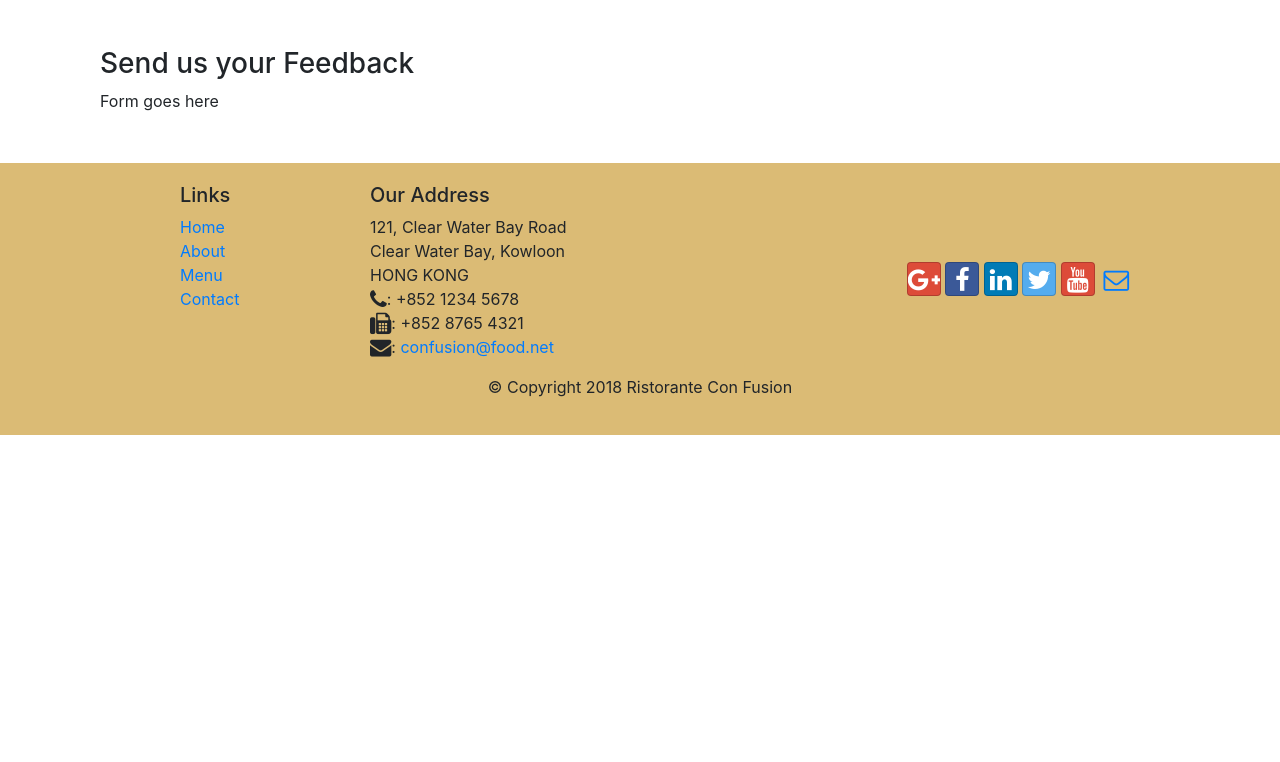
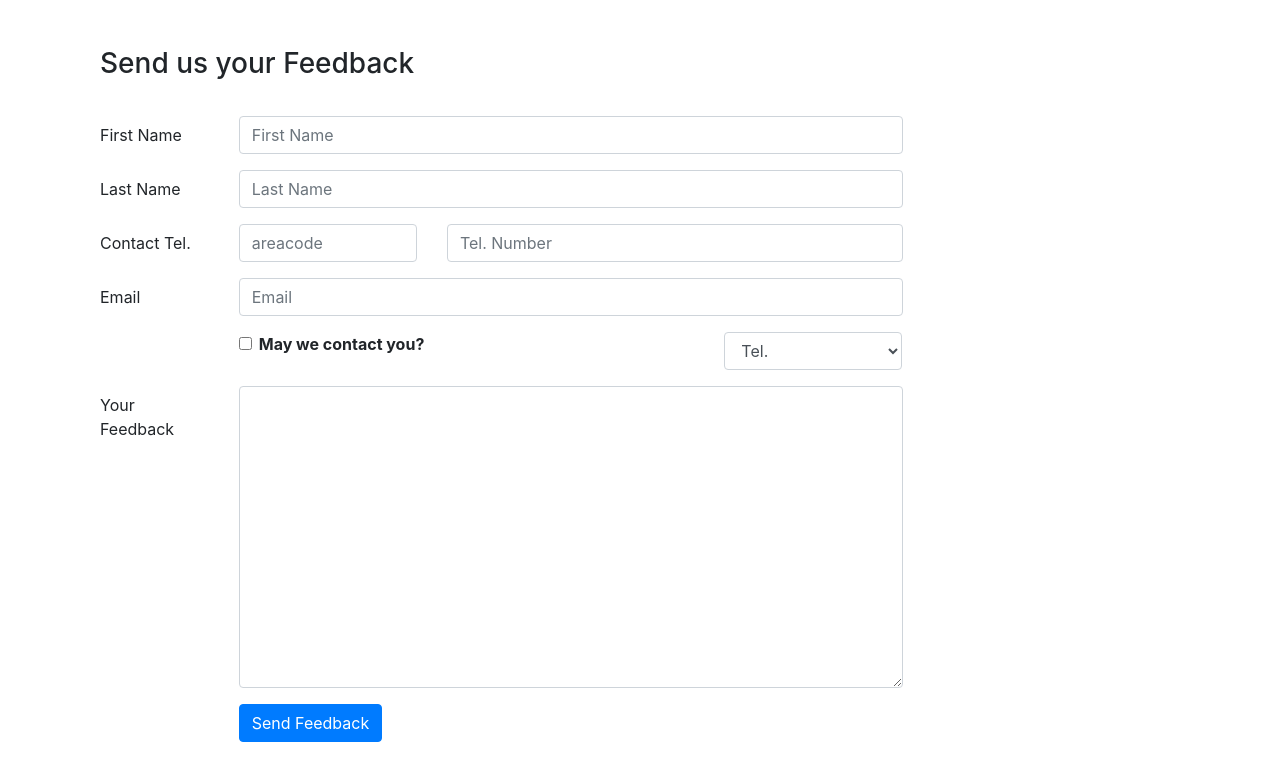
Before and after one commit to Zipep/Bootstrap4-course, a website: page contactus.html in a window 1280 px wide. Shown: the part 739-1501 px from the top of the page. Before the commit the page ends 1174 px from the top, so only its background shows below. Drawn offline with nearby package versions, Linux system fonts and the light colour scheme.

Commit message:
Adding Forms

```diff
--- a/contactus.html
+++ b/contactus.html
@@ -87,12 +87,70 @@
             </div>
         </div>
 
-        <div class="row row-content">
+        <div class="row row-content row-content-feedback">
            <div class="col-12">
               <h3>Send us your Feedback</h3>
            </div>
+
             <div class="col-12 col-md-9">
-                Form goes here
+                <form>
+                    <div class="form-group row">
+                        <label for="firstname" class="col-md-2 col-form-label">First Name</label>
+                        <div class="col-md-10">
+                            <input type="text" class="form-control" id="firstname" name="firstname" placeholder="First Name">
+                        </div>
+                    </div>
+                    <div class="form-group row">
+                        <label for="lastname" class="col-md-2 col-form-label">Last Name</label>
+                        <div class="col-md-10">
+                            <input type="text" class="form-control" id="lastname" name="lastname" placeholder="Last Name">
+                    </div>
+                    </div>
+                    <div class="form-group row">
+                        <label for="telnum" class="col-12 col-md-2 col-form-label">Contact Tel.</label>
+                        <div class="col-5 col-md-3">
+                            <input type="tel" class="form-control" id="areacode" name="areacode" placeholder="areacode">
+                        </div>
+                        <div class="col-7 col-md-7">
+                            <input type="tel" class="form-control" id="telnum" name="telnum" placeholder="Tel. Number">
+                        </div>
+                    </div>
+                    <div class="form-group row">
+                        <label for="emailid" class="col-md-2 col-form-label">Email</label>
+                        <div class="col-md-10">
+                            <input type="email" class="form-control" id="emailid" name="emailid" placeholder="Email">
+                    </div>
+                    </div>
+                    <div class="form-group row">
+                        <div class="col-md-6 offset-md-2">
+                            <div class="form-check">
+                                <input type="checkbox" class="form-check-input"
+                                       name="approve" id="approve" value="">
+                                <label class="form-check-label" for="approve">
+                                    <strong>May we contact you?</strong>
+                                </label>
+                            </div>
+                        </div>
+                        <div class="col-md-3 offset-md-1">
+                            <select class="form-control">
+                                <option>Tel.</option>
+                                <option>Email</option>
+                            </select>
+                        </div>
+                    </div>
+                    <div class="form-group row">
+                        <label for="feedback" class="col-md-2 col-form-label">Your Feedback</label>
+                        <div class="col-md-10">
+                            <textarea class="form-control" id="feedback" name="feedback"
+                            rows="12"></textarea>
+                    </div>
+                    </div>
+                    <div class="form-group row">
+                        <div class="offset-md-2 col-md-10">
+                            <button type="submit" class="btn btn-primary">Send Feedback</button>
+                        </div>
+                    </div>
+                </form>
             </div>
              <div class="col-12 col-md">
             </div>
--- a/css/style.css
+++ b/css/style.css
@@ -7,6 +7,12 @@
     margin: 0px auto;
     padding: 0px 0px 50px 0px;
     min-height: 100px;
+}
+.row-content-feedback{
+    margin-bottom: 50px;
+}
+.row-content-feedback h3 {
+    margin-bottom: 35px;
 }
 
 .row-number1{
```
Also changed, not shown: aboutus.html (+1 -1 lines).
